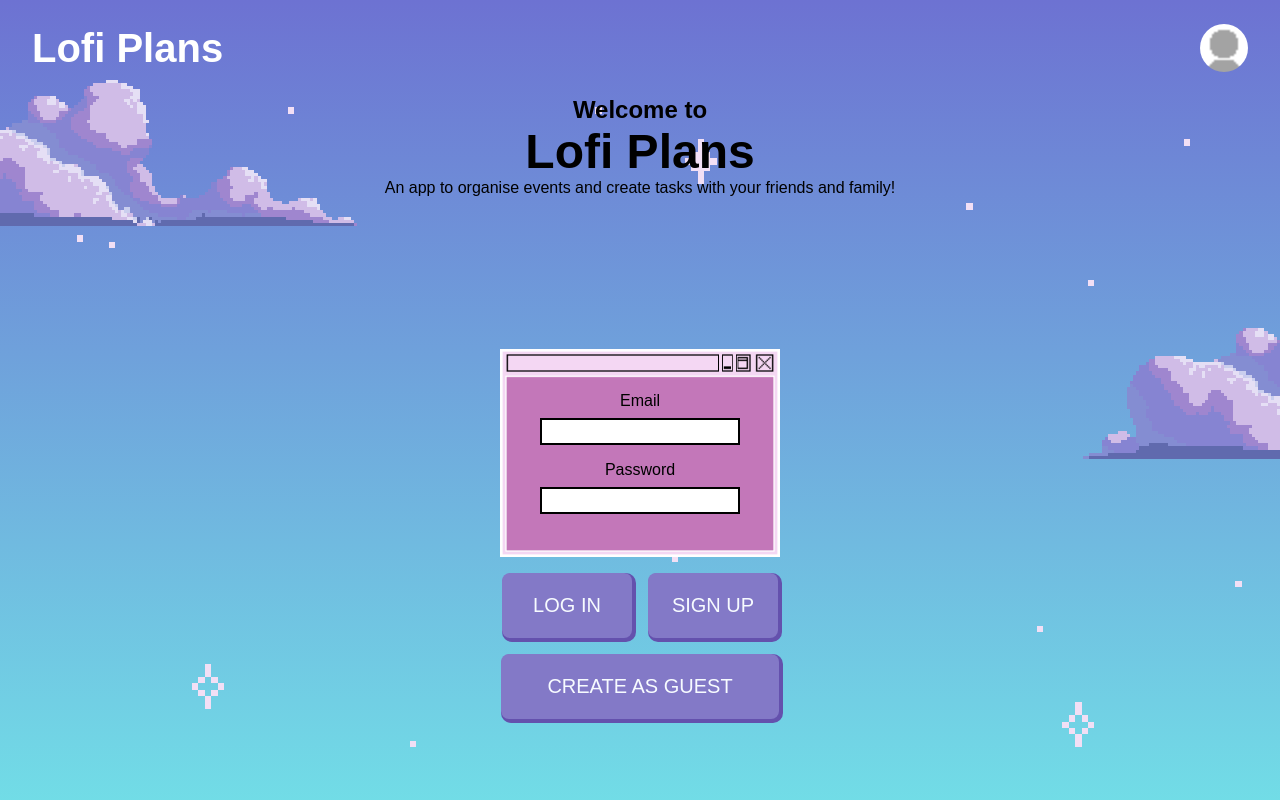
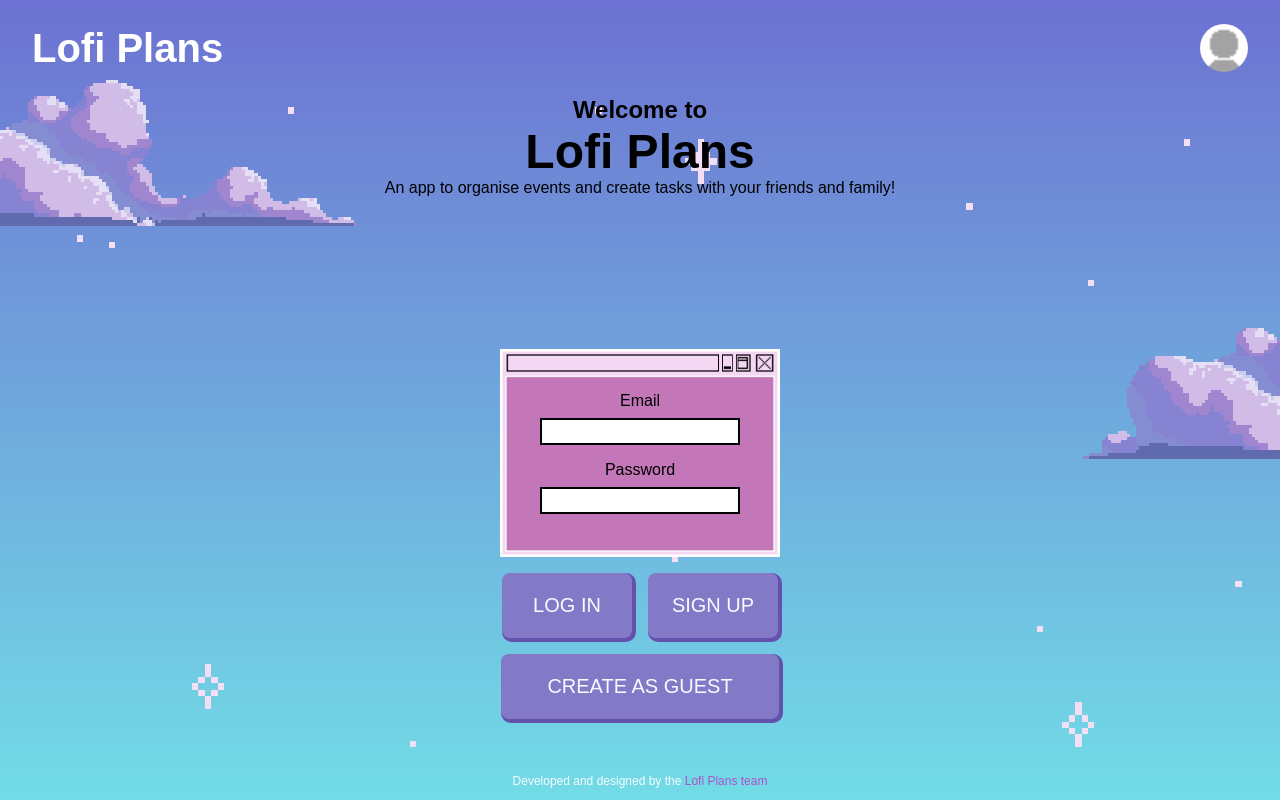
Before and after one commit to eea88/lofi-notes-app, a React (Vite) app: page /users/1/events/create in a window 1280 px wide. Shown: the top 800 px of the page. Built offline with nearby package versions, Linux system fonts and the light colour scheme; no server answers; a web font is replaced by a local one.

Commit message:
add footer and link to about

```diff
--- a/src/App.jsx
+++ b/src/App.jsx
@@ -9,6 +9,7 @@ import About from "./pages/About";
 import CreateUser from "./pages/CreateUser";
 import UserPage from "./pages/UserPage";
 import NotFoundPage from "./pages/NotFoundPage";
+import Footer from "./components/Footer";
 
 function App() {
   return (
@@ -24,6 +25,7 @@ function App() {
         <Route path="/about" element={<About />} />
         <Route path="*" element={<NotFoundPage />}/>
       </Routes>
+      <Footer />
     </>
   );
 }
--- /dev/null
+++ b/src/components/Footer.css
@@ -0,0 +1,19 @@
+footer {
+    width: 100%;
+    display: flex;
+    justify-content: center;
+    align-items: center;
+}
+
+footer p {
+    color: rgba(255, 255, 255, 0.933);
+    position: absolute;
+    bottom: 0;
+    font-size: 1.5rem;
+    margin-bottom: 1.5rem;
+
+}
+
+footer a {
+    color: rgba(182, 62, 193, 0.864);
+}
--- /dev/null
+++ b/src/components/Footer.jsx
@@ -0,0 +1,12 @@
+import './Footer.css'
+import { Link } from 'react-router-dom'
+
+function Footer() {
+    return(
+        <footer>
+            <p>Developed and designed by the <Link to="/about">Lofi Plans team</Link></p>
+        </footer>
+    )
+}
+
+export default Footer
```
